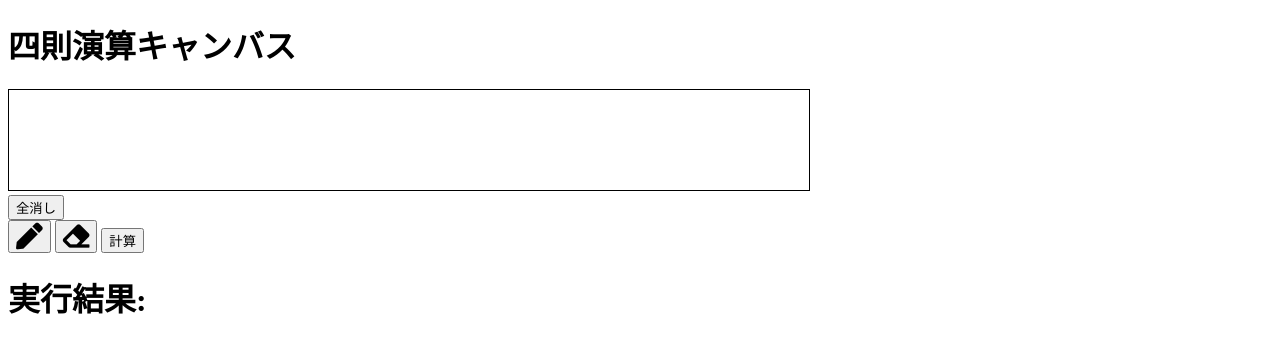
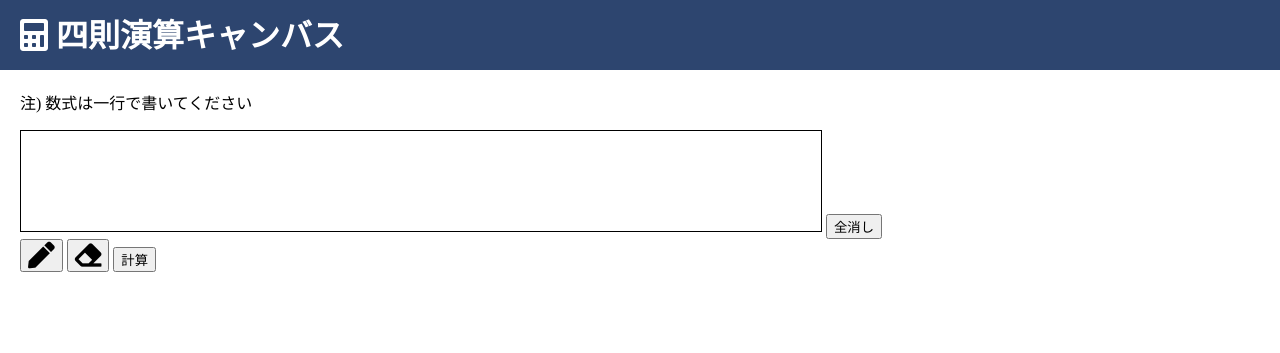
Before and after one commit to nope0124/Calculator, a Django app: page / in a window 1280 px wide. Shown: the top 353 px of the page. Run offline with Django 3.2, Linux system fonts and the light colour scheme; some libraries are stand-ins or nearby versions.

Commit message:
微調整

```diff
--- a/ocr/static/main.css
+++ b/ocr/static/main.css
@@ -1,3 +1,21 @@
-.header {
-    background-color: pink;
+header{
+    background-color:#2d456f;
+    padding-left:20px;
+    padding-top:10px;
+    width:100%;
+    height:60px;
+    color:#fff;
 }
+
+header h1 {
+    margin-top: 0;
+}
+
+body {
+
+    margin: 0;
+}
+
+main {
+    margin:20px;
+}
--- a/ocr/templates/ocr/home.html
+++ b/ocr/templates/ocr/home.html
@@ -9,41 +9,30 @@
     <script src="https://cdn.jsdelivr.net/npm/js-cookie@2/src/js.cookie.min.js"></script>
   </head>
   <body>
-    <h1>四則演算キャンバス</h1>
-        <!-- <form action = "{% url 'home' %}" method = "POST">
-          <input type = "text" name = "title">
-          {% csrf_token %}
-          <button type = "submit">Send</button>
-      </form> -->
+    <header>
+      <h1><i class = "fas fa-calculator"></i>&nbsp;四則演算キャンバス</h1>
+    </header>
+    <main>
+      <p>注) 数式は一行で書いてください</p>
       <canvas
       id = "board"
       width = "800px"
       height = "100px"
       style = "border: 1px solid #000000;">ブラウザが対応していません。</canvas>
 
-    <div>
       <button id = "clear-button">全消し</button>
-    </div>
+
 
       <div>
 
         <button id = "pencil-button"><i class = "fas fa-pen fa-2x"></i></button>
         <button id = "eraser-button"><i class = "fas fa-eraser fa-2x"></i></button>
-
-      <!-- <form action = "{% url 'home' %}" method = "POST">
-        {% csrf_token %} -->
         <button id = "download" type = "button">計算</button>
-      <!-- </form> -->
-      <h1 id = "inner">実行結果:&nbsp;</h1>
-      <!-- {% if title %}
-        <h1>{{ title }}</h1>
-        <h1>こんにちは</h1>
-      {% else %}
-      <h1>こんばんは</h1>
-      {% endif %} -->
+        <h1 id = "inner"></h1>
+      </div>
+    </main>
 
 
-    </div>
 
   <script>
      var flag = true;
@@ -138,23 +127,15 @@
             document.getElementById("inner").innerHTML = "実行結果:&nbsp;" + json.status;
             // alert("送信に『成功』しました");
           }
-          else{
-            alert("送信に『失敗』しました");
-            console.log(`[error1] ${json.result}`);
-          }
         })
         .catch((error)=>{
-          alert("送信に『失敗』しました");
+          alert("エラーが発生しました");
           console.log(`[error2] ${error}`);
         });
     }
 
 
     document.getElementById("download").addEventListener("click", function() {
-        // console.log("hoge");
-        // const item = searchItemList.value;
-        // const text = searchText.value;
-        // postSearchText(item, text);
       const csrftoken = Cookies.get('csrftoken');
       const canvas = document.getElementById("board").toDataURL("image/jpeg");  // DataURI Schemaが返却される
 
@@ -167,94 +148,11 @@
         },
         body: JSON.stringify({data: canvas})
       };
-        // console.log(canvas);
-        // console.log(param);
       // サーバへ送信
-        // fetch('{% url "home" %}', param)
       sendServer("{% url 'home' %}", param);
     });
 
-    // async function saveCanvas() {
-    //   // Canvasのデータを取得
-    //   const csrftoken = Cookies.get('csrftoken');
-    //   const canvas = board.toDataURL("image/jpg");  // DataURI Schemaが返却される
 
-    //   // 送信情報の設定
-    //   const param = {
-    //     method: "POST",
-    //     headers: {
-    //       "Content-Type": "application/json; charset=utf-8",
-    //       "X-CSRFToken": csrftoken,
-    //     },
-    //     body: '{"coord":{"lon":145.77,"lat":-16.92},"weather":[{"id":803,"main":"Clouds","description":"broken clouds","icon":"04n"}],"base":"cmc stations","main":{"temp":293.25,"pressure":1019,"humidity":83,"temp_min":289.82,"temp_max":295.37},"wind":{"speed":5.1,"deg":150},"clouds":{"all":75},"rain":{"3h":3},"dt":1435658272,"sys":{"type":1,"id":8166,"message":0.0166,"country":"AU","sunrise":1435610796,"sunset":1435650870},"id":2172797,"name":"Cairns","cod":200}'
-    //   };
-
-    //   // サーバへ送信
-    //   console.log(csrftoken);
-    //   sendServer("", param);
-
-    // }
-    // document.querySelector("#download").addEventListener("click", ()=>{
-
-    //     });
-    // function saveCanvas(canvas_id)
-    //   {
-    //     var canvas = document.getElementById(canvas_id);
-    //     // var uri = canvas.toDataURL('image/jpg');
-    //     // if (canvas.msToBlob) {
-    //     //   var blob = toBlob(uri);
-        //   window.navigator.msSaveBlob(blob, 'download.jpg');
-        // } else {
-        //   var a = document.createElement('a');
-        //   a.href = uri;
-        //   a.download = "{% static '/download.jpg'}";
-        //   a.click();
-        // }
-
-
-
-
-      //   var buf = function() {
-      //     var base64 = canvas.toDataURL('image/png'),
-      //         bin = atob(base64.replace(/^.*,/, '')),
-      //         buffer = new Uint8Array(bin.length);
-      //     for (var i = 0; i < bin.length; i++) {
-      //         buffer[i] = bin.charCodeAt(i);
-      //     }
-      //     return buffer;
-      // }
-      //       // Blobを作成
-      //       var blob = new Blob([buf.buffer], {
-      //           type: 'image/png'
-      //       });
-
-      //       // FormDataとして送信
-      //       var fd = new FormData();
-      //       fd.append("image", blob);
-      //       var request = {
-      //           url: "{% static 'image' %}",
-      //           method: 'POST',
-      //           xhr2: true,
-      //           rawData: fd,
-      //           success: function (response) {
-      //               console.log(response.responseText);
-      //           }
-      //       };
-      //       Ext.Ajax.request(request);
-      //     }
     </script>
   </body>
 </html>
-
-
-
-<!-- <h1>Product category AI</h1>
-<p>Enter title:</p>
-<form action = "{% url 'home' %}" method = "POST">
-    <input type = "text" name = "title">
-    {% csrf_token %}
-    <button type = "submit">Send</button>
-</form>
-{% if title %}
-    <h1>Prediction: {{ title }}</h1>
-{% endif %} -->
--- a/ocr/urls.py
+++ b/ocr/urls.py
@@ -3,5 +3,4 @@ from . import views
 
 urlpatterns = [
     path("", views.index, name = "home"),
-    # path("", views.ajax_post_search, name = "app")
 ]
```
Also changed, not shown: ocr/views.py (+0 -29 lines), ocr/static/image.jpg (deleted), 3 other files. Lines whose indentation alone changed are shown as unchanged.
